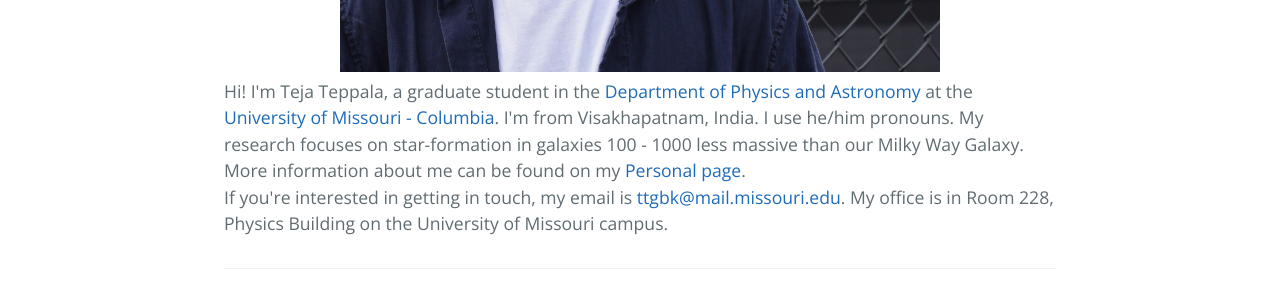
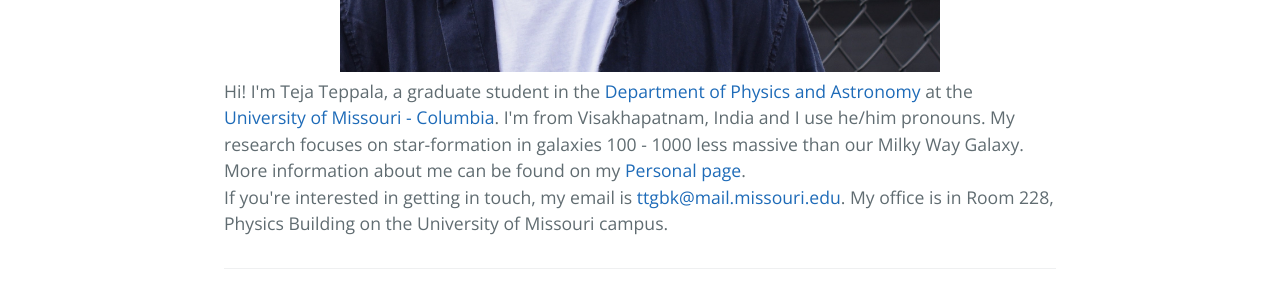
Before and after one commit to tejateppala/tejateppala.github.io, a Jekyll site: the page built from index.html, in a window 1280 px wide. Shown: the part 943-1243 px from the top of the page. Built offline with Jekyll 4.4.1, drawn with Linux system fonts in a browser that asks for light colours; the list of posts is cut into pages by our own code.

Commit message:
Updated website files

```diff
--- a/index.html
+++ b/index.html
@@ -7,7 +7,7 @@
 </div>
 
 <div id="home">
-  Hi! I'm Teja Teppala, a graduate student in the <a href="https://physics.missouri.edu/">Department of Physics and Astronomy</a> at the <a href="https://missouri.edu/">University of Missouri - Columbia</a>. I'm from Visakhapatnam, India. I use he/him pronouns. My research focuses on star-formation in galaxies 100 - 1000 less massive than our Milky Way Galaxy. More information about me can be found on my <a href="/personal.html">Personal page</a>.
+  Hi! I'm Teja Teppala, a graduate student in the <a href="https://physics.missouri.edu/">Department of Physics and Astronomy</a> at the <a href="https://missouri.edu/">University of Missouri - Columbia</a>. I'm from Visakhapatnam, India and I use he/him pronouns. My research focuses on star-formation in galaxies 100 - 1000 less massive than our Milky Way Galaxy. More information about me can be found on my <a href="/personal.html">Personal page</a>.
  <br />
 
  If you're interested in getting in touch, my email is <a href="mailto:ttgbk@mail.missouri.edu">ttgbk@mail.missouri.edu</a>. My office is in Room 228, Physics Building on the University of Missouri campus.
--- a/research.html
+++ b/research.html
@@ -29,7 +29,7 @@
 <body>
     <div class="container">
       <div class="image">
-        <img src="/media/Antennae_galaxies_xl.jpg">
+        <img src="/media/Antennae_galaxies_xl.jpg" width="516" height="512">
       </div>
       <div class="text">
         <h2>
```
